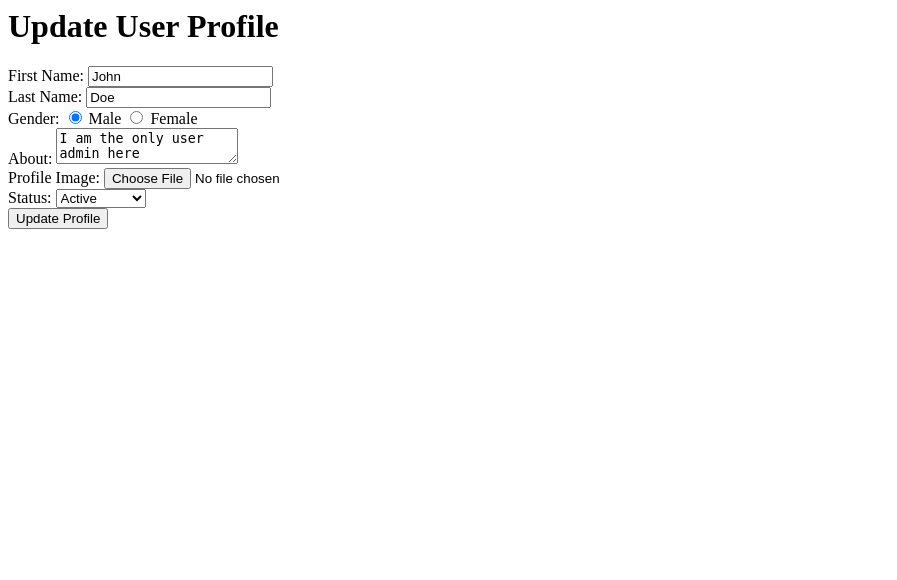
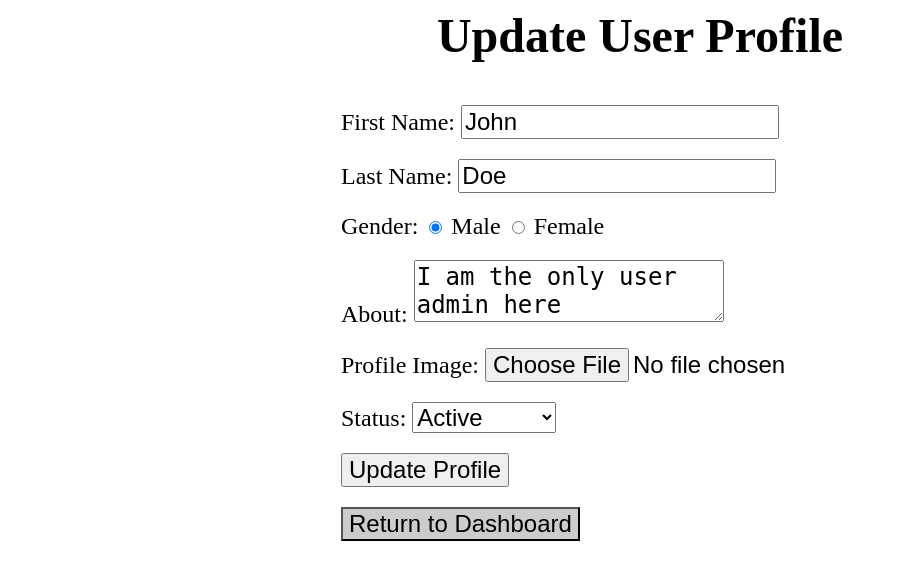
Before and after one commit to Ed0304/CSIT314-Group-Project-Code-Innovators, a PHP site: page /admin_profile_update.php?user_id=1 in a window 1280 px wide. Shown: the top 580 px of the page, without its empty margins (0-897 px from the left). Run offline with PHP 8.4, Linux system fonts and the light colour scheme; data comes from the database, SQL or seed files in the repository.

Commit message:
Fixed the update profile and account function

```diff
--- a/admin_manage_user_acc.php
+++ b/admin_manage_user_acc.php
@@ -62,7 +62,7 @@ class UserAccountView
 
         <body>
             <h1 style="text-align:center">Manage user accounts here...</h1>
-            <<!-- Form for filtering users based on role and username -->
+            <!-- Form for filtering users based on role and username -->
                 <form method="POST" action="admin_manage_user_acc.php">
                     <label for="role" class="select-label">Filter based on:</label>
                     <select id="role" name="role" class="select-label">
--- a/admin_profile_update.php
+++ b/admin_profile_update.php
@@ -12,23 +12,53 @@ class UserProfile {
     }
 
     public function updateProfile($conn, $data) {
+        // Prepare the SQL statement for profile update
         $stmt = $conn->prepare(
             "UPDATE profile SET first_name = ?, last_name = ?, gender = ?, about = ?, profile_image = ?, status_id = ? WHERE user_id = ?"
         );
 
+        // Handle the image upload
+        if ($data['profile_image'] !== null) {
+            // Bind parameters including the BLOB
             $stmt->bind_param(
-            "sssbsi",
+                "ssssbii",
                 $data['first_name'],
                 $data['last_name'],
                 $data['gender'],
                 $data['about'],
-            $data['profile_image'],
+                $data['profile_image'], // BLOB data
                 $data['status_id'],
                 $data['user_id']
             );
-        return $stmt->execute();
+        } else {
+            // Prepare statement excluding the BLOB if no new image
+            $stmt = $conn->prepare(
+                "UPDATE profile SET first_name = ?, last_name = ?, gender = ?, about = ?, status_id = ? WHERE user_id = ?"
+            );
+
+            // Bind parameters excluding the BLOB
+            $stmt->bind_param(
+                "ssssi",
+                $data['first_name'],
+                $data['last_name'],
+                $data['gender'],
+                $data['about'],
+                $data['status_id'],
+                $data['user_id']
+            );
         }
+
+        // Execute the statement
+        if (!$stmt->execute()) {
+            // Log the error for debugging
+            error_log("Profile update failed: " . $stmt->error);
+            return false;
         }
+        return true;
+    }
+
+}
+
 
 // CONTROL LAYER: Handles profile updates
 class UserProfileController {
@@ -65,23 +95,84 @@ class UserProfileView {
     public function render() {
         ?>
         <html>
+        <head>
+            <style>
+                .form-body {
+                    font-size: 24px;
+                    text-align: center;
+                }
+                h1 {
+                    font-size: 48px;
+                    text-align: center;
+                }
+                table {
+                    font-size: 24px;
+                    margin: 0 auto;
+                    border-collapse: collapse;
+                }
+                td {
+                    padding: 10px;
+                }
+            </style>
+        </head>
         <body>
         <h1>Update User Profile</h1>
         <form method="POST" enctype="multipart/form-data">
-            <input type="hidden" name="user_id" value="<?= $this->profile['user_id']; ?>" />
-            First Name: <input type="text" name="first_name" value="<?= $this->profile['first_name']; ?>" required /><br/>
-            Last Name: <input type="text" name="last_name" value="<?= $this->profile['last_name']; ?>" required /><br/>
-            Gender:
-            <input type="radio" name="gender" value="M" <?= $this->profile['gender'] == 'M' ? 'checked' : ''; ?>> Male
-            <input type="radio" name="gender" value="F" <?= $this->profile['gender'] == 'F' ? 'checked' : ''; ?>> Female<br/>
-            About: <textarea name="about" required><?= $this->profile['about']; ?></textarea><br/>
-            Profile Image: <input type="file" name="profile_image" /><br/>
-            Status:
-            <select name="status_id">
-                <option value="1" <?= $this->profile['status_id'] == 1 ? 'selected' : ''; ?>>Active</option>
-                <option value="2" <?= $this->profile['status_id'] == 2 ? 'selected' : ''; ?>>Suspended</option>
-            </select><br/>
-            <button type="submit">Update Profile</button>
+            <input type="hidden" name="user_id" value="<?= htmlspecialchars($this->profile['user_id']); ?>" />
+            <table>
+                <tr>
+                    <td class="form-group">
+                        <label for="first_name" style="font-size:24px">First Name:</label>
+                        <input type="text" id="first_name" name="first_name" style="font-size:24px" value="<?= htmlspecialchars($this->profile['first_name']); ?>" required />
+                    </td>
+                </tr>
+                <tr>
+                    <td class="form-group">
+                        <label for="last_name" style="font-size:24px" >Last Name:</label>
+                        <input type="text" id="last_name" name="last_name" style="font-size:24px" value="<?= htmlspecialchars($this->profile['last_name']); ?>" required />
+                    </td>
+                </tr>
+                <tr>
+                    <td class="form-group">
+                        <label style="font-size:24px">Gender:</label>
+                        <label><input type="radio" name="gender" value="M" style="font-size:24px"<?= $this->profile['gender'] == 'M' ? 'checked' : ''; ?>> Male</label>
+                        <label><input type="radio" name="gender" value="F" style="font-size:24px"<?= $this->profile['gender'] == 'F' ? 'checked' : ''; ?>> Female</label>
+                    </td>
+                </tr>
+                <tr>
+                    <td class="form-group">
+                        <label for="about"style="font-size:24px">About:</label>
+                        <textarea id="about" name="about" style="font-size:24px" required><?= htmlspecialchars($this->profile['about']); ?></textarea>
+                    </td>
+                </tr>
+                <tr>
+                    <td class="form-group">
+                        <label for="profile_image" style="font-size:24px">Profile Image:</label>
+                        <input type="file" id="profile_image" name="profile_image" style="font-size:24px"/>
+                    </td>
+                </tr>
+                <tr>
+                    <td class="form-group">
+                        <label for="status_id" style="font-size:24px">Status:</label>
+                        <select id="status_id" name="status_id" style="font-size:24px">
+                            <option value="1" style="font-size:24px"<?= $this->profile['status_id'] == 1 ? 'selected' : ''; ?>>Active</option>
+                            <option value="2" style="font-size:24px" <?= $this->profile['status_id'] == 2 ? 'selected' : ''; ?>>Suspended</option>
+                        </select>
+                    </td>
+                </tr>
+                <tr>
+                    <td>
+                        <button type="submit" style="font-size:24px">Update Profile</button>
+                    </td>
+                </tr>
+                <tr>
+                    <td>
+                        <a href="admin_manage_user_profiles.php">
+                            <button type="button" style="background-color: #ccc; font-size:24px;">Return to Dashboard</button>
+                        </a>
+                    </td>
+                </tr>
+            </table>
         </form>
         </body>
         </html>
```
Also changed, not shown: admin_manage_user_profiles.php (+8 -10 lines), admin_update_user_acc.php (+66 -19 lines). Lines whose indentation alone changed are shown as unchanged.
